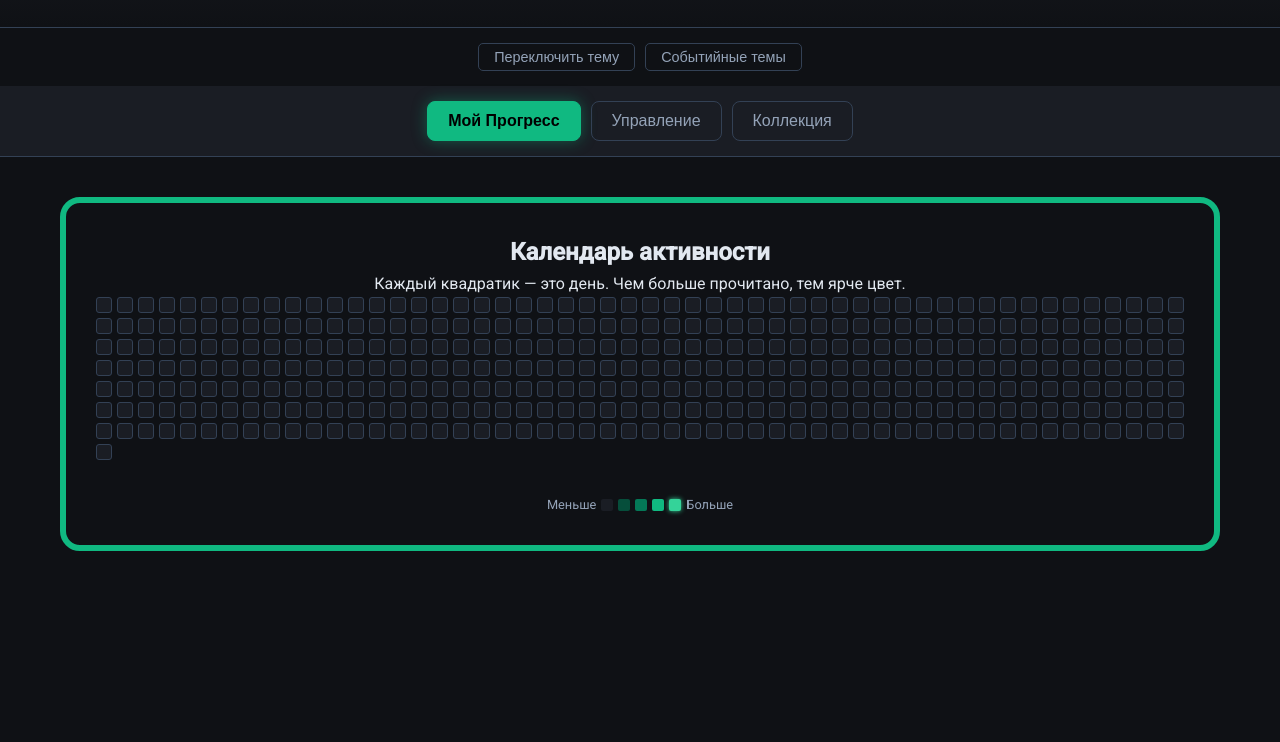
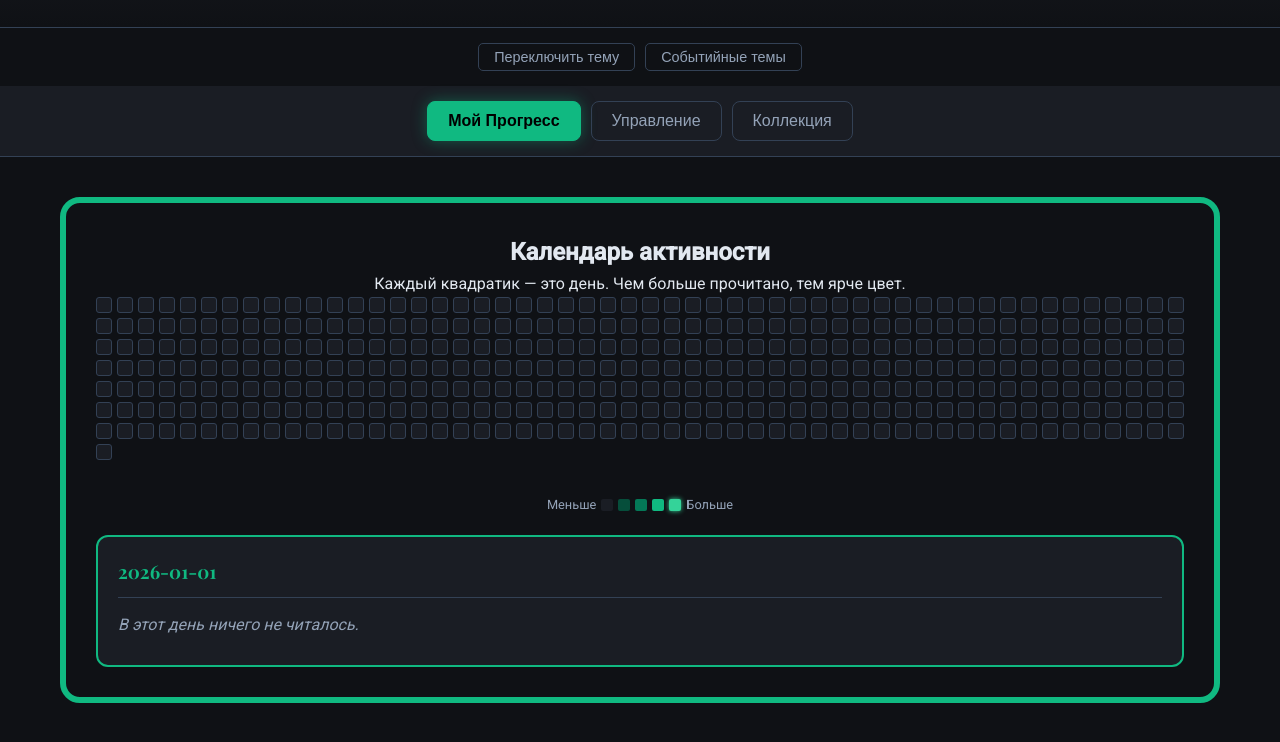
Before and after one commit to Ziggil/foliospolium, a plain HTML site: page index.html in a window 1280 px wide. Both pictures are taken after a click on the element 104 px from the left and 432 px from the top of the page. Shown: the part 128-870 px from the top of the page. Before the commit the page ends 800 px from the top, so only its background shows below. Drawn offline with nearby package versions, Linux system fonts and the light colour scheme.

Commit message:
feat: добавил инфо-панель при клике на день в календаре

```diff
--- a/css/style.css
+++ b/css/style.css
@@ -540,3 +540,45 @@ body.hell-theme h1 { color: rgb(255, 115, 0); }
 body.hell-theme #view-progress {
     border-color: #d8d513;
 }
+
+
+/* Инфо-панель для календаря */
+.day-info-panel {
+    margin-top: 20px;
+    padding: 20px;
+    background-color: var(--surface-color);
+    border: 2px solid var(--accent);
+    border-radius: 12px;
+    text-align: left;
+    font-family: 'Roboto', sans-serif;
+    color: var(--text-main);
+    display: none;
+}
+
+.day-info-panel.active {
+    display: block;
+}
+
+.day-info-panel h3 {
+    margin-top: 0;
+    margin-bottom: 15px;
+    color: var(--accent);
+    font-family: 'Playfair Display', serif;
+    border-bottom: 1px solid var(--border-color);
+    padding-bottom: 10px;
+}
+
+.day-info-panel p {
+    margin: 8px 0;
+    font-size: 1rem;
+    line-height: 1.5;
+}
+
+.day-info-panel strong {
+    color: var(--gold);
+}
+
+.day-info-panel .no-info {
+    color: var(--text-muted);
+    font-style: italic;
+}
--- a/index.html
+++ b/index.html
@@ -50,6 +50,9 @@
                     <div class="legend-box level-4"></div>
                     <span>Больше</span>
                 </div>
+
+                <div id="day-info-panel" class="day-info-panel"></div>
+
             </div>
         </section>
 
--- a/js/app.js
+++ b/js/app.js
@@ -65,6 +65,27 @@ function generateHeatmap(){
         }
 
         let tooltipText = `${dateString}: ${pages} стр.`;
+
+        //инфо-окно
+    day.addEventListener('click', function() {
+        const dayInfoPanel = document.getElementById("day-info-panel");
+
+    // есть ли хоть какая-то информация за этот день
+    if (pages > 0 || booksForDay.length > 0 || finishedForDay.length > 0) {
+        // Если информация есть - выводим
+        dayInfoPanel.innerHTML = `
+            <h3>${dateString}</h3>
+            <p>Прочитано страниц: <strong>${pages}</strong></p>
+            <p>Книги: <strong>${booksForDay.length > 0 ? booksForDay.join(', ') : 'нет'}</strong></p>
+            <p>Дочитано: <strong>${finishedForDay.length > 0 ? finishedForDay.join(', ') : 'нет'}</strong></p>
+        `;
+        dayInfoPanel.classList.add('active');
+    } else {
+        // Если ничего нет
+        dayInfoPanel.innerHTML = `<h3>${dateString}</h3><p class="no-info">В этот день ничего не читалось.</p>`;
+        dayInfoPanel.classList.add('active');
+    }
+});
 
         if (booksForDay.length > 0) {
             tooltipText += ` (${booksForDay.join(', ')})`;
```
